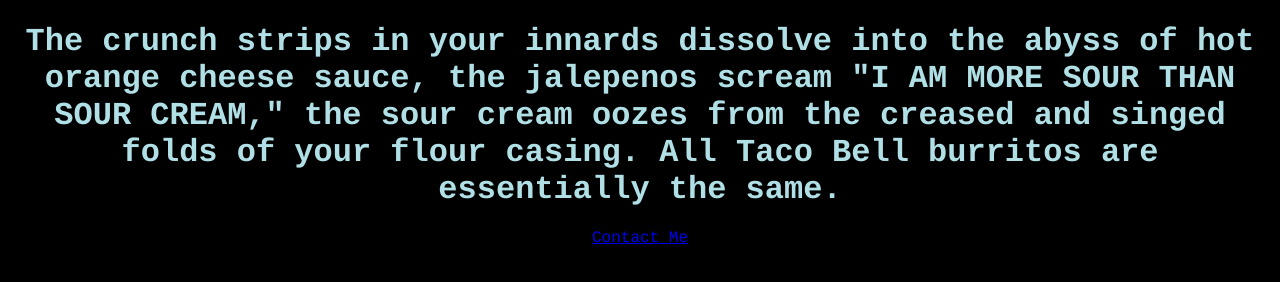
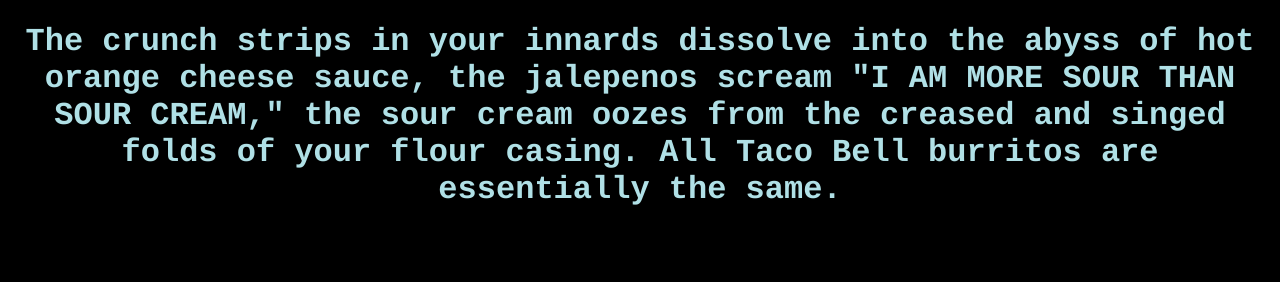
Before and after one commit to donutdespair/burritoquiz, a plain HTML site: page burritoanswer.html in a window 1280 px wide. Shown: the part 262-544 px from the top of the page. Drawn offline with Linux system fonts and the light colour scheme.

Commit message:
Update burritoanswer.html

```diff
--- a/burritoanswer.html
+++ b/burritoanswer.html
@@ -18,9 +18,5 @@
 <h2>Battle not with monsters, lest ye become a monster, and if you gaze into the abyss, the abyss gazes also into you. </h2><br><br><br>
 <img src="Images/abyss.jpg">
 <h1> The crunch strips in your innards dissolve into the abyss of hot orange cheese sauce, the jalepenos scream "I AM MORE SOUR THAN SOUR CREAM," the sour cream oozes from the creased and singed folds of your flour casing. All Taco Bell burritos are essentially the same.</h1>
-<footer>
-  <a href="file:///Users/student_07/Desktop/pages/form.html">
-  Contact Me</a>
-</footer>
 </body>
 </html>
```
